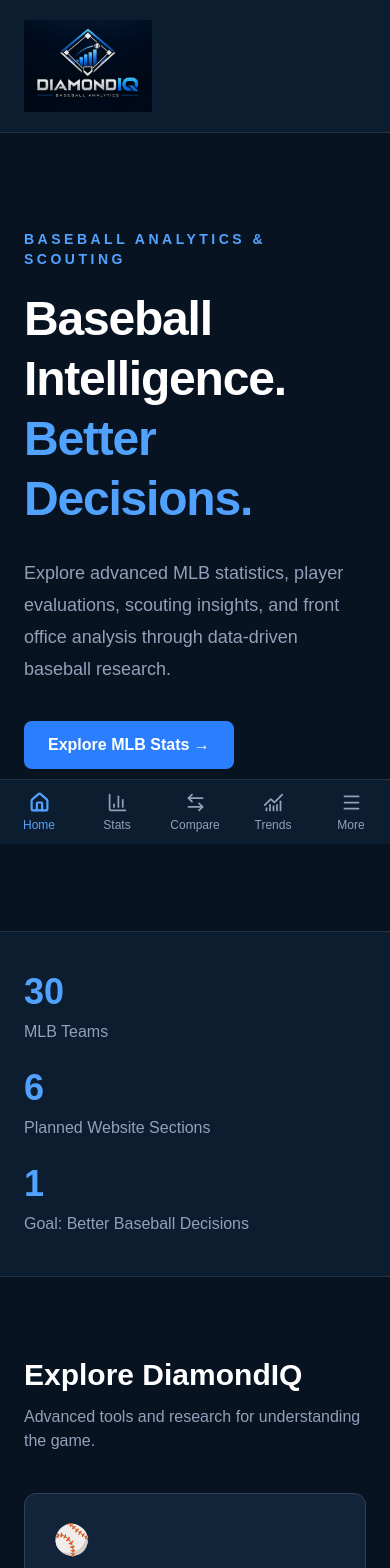
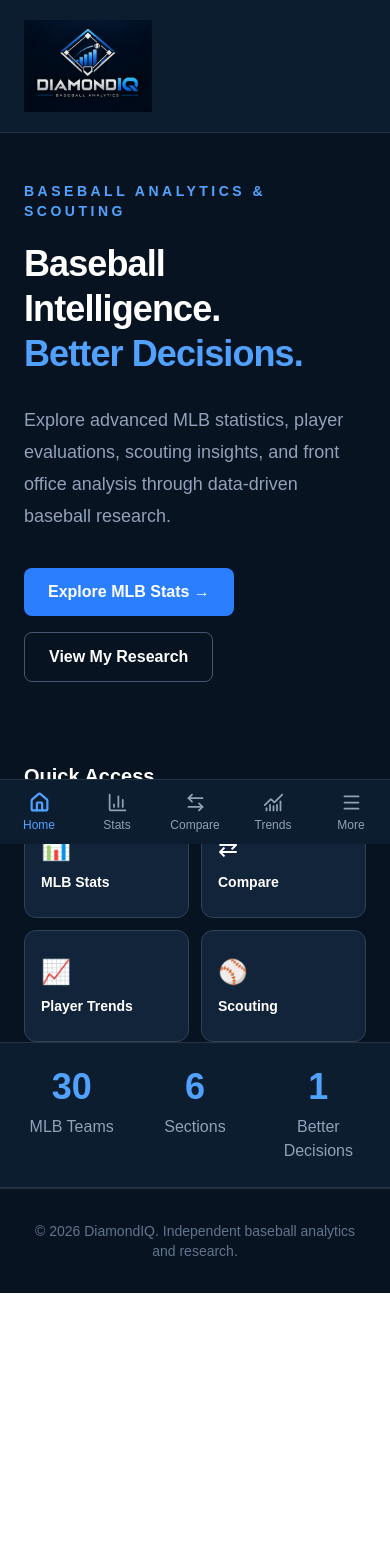
Before and after one commit to coreybann/DiamondIQ, a Next.js app: page / in a window 390 px wide. Shown: the top 1568 px of the page. After the commit the page ends 1389 px from the top, so only its background shows below. Built offline with nearby package versions, Linux system fonts and the light colour scheme.

Commit message:
Improve DiamondIQ mobile homepage

```diff
--- a/src/app/page.tsx
+++ b/src/app/page.tsx
@@ -51,12 +51,12 @@ export default function Home() {
     <main className="min-h-screen bg-[#081321] text-white">
 
 
-      <section className="mx-auto max-w-7xl px-6 py-24">
+      <section className="mx-auto max-w-7xl px-6 py-12 md:py-24">
         <div className="max-w-4xl">
           <p className="mb-5 text-sm font-bold uppercase tracking-[0.25em] text-blue-400">
             Baseball Analytics & Scouting
           </p>
-          <h1 className="text-5xl font-black leading-tight tracking-tight md:text-7xl">
+          <h1 className="text-4xl font-black leading-tight tracking-tight sm:text-5xl md:text-7xl">
             Baseball Intelligence.
             <span className="block text-blue-400">
               Better Decisions.
@@ -83,25 +83,50 @@ export default function Home() {
           </div>
         </div>
       </section>
+{/* Mobile Quick Access */}
+<section className="mx-auto max-w-7xl px-6 pt-8 md:hidden">
+  <h2 className="mb-4 text-xl font-bold">
+    Quick Access
+  </h2>
 
+  <div className="grid grid-cols-2 gap-3">
+    {[
+      { name: "MLB Stats", href: "/stats", icon: "📊" },
+      { name: "Compare", href: "/compare", icon: "⇄" },
+      { name: "Player Trends", href: "/trends", icon: "📈" },
+      { name: "Scouting", href: "/scouting", icon: "⚾" },
+    ].map((item) => (
+      <Link
+        key={item.href}
+        href={item.href}
+        className="flex min-h-28 flex-col justify-center gap-2 rounded-xl border border-slate-700 bg-[#12243a] p-4 transition-colors active:bg-[#1b3654]"
+      >
+        <span className="text-2xl">{item.icon}</span>
+        <span className="text-sm font-semibold">{item.name}</span>
+      </Link>
+    ))}
+  </div>
+</section>
       <section className="border-y border-white/10 bg-[#0d1d30]">
-        <div className="mx-auto grid max-w-7xl gap-6 px-6 py-10 md:grid-cols-3">
+        <div className="mx-auto grid max-w-7xl grid-cols-3 gap-3 px-4 py-6 text-center md:gap-6 md:px-6 md:py-10 md:text-left">
           <div>
             <p className="text-4xl font-bold text-blue-400">30</p>
             <p className="mt-2 text-slate-400">MLB Teams</p>
           </div>
           <div>
             <p className="text-4xl font-bold text-blue-400">6</p>
-            <p className="mt-2 text-slate-400">Planned Website Sections</p>
+            <p className="mt-2 text-slate-400"><span className="md:hidden">Sections</span>
+<span className="hidden md:inline">Planned Website Sections</span></p>
           </div>
           <div>
             <p className="text-4xl font-bold text-blue-400">1</p>
-            <p className="mt-2 text-slate-400">Goal: Better Baseball Decisions</p>
+            <p className="mt-2 text-slate-400"><span className="md:hidden">Better Decisions</span>
+<span className="hidden md:inline">Goal: Better Baseball Decisions</span></p>
           </div>
         </div>
       </section>
 
-      <section className="mx-auto max-w-7xl px-6 py-20">
+      <section className="mx-auto hidden max-w-7xl px-6 py-20 md:block">
         <h2 className="text-3xl font-bold">Explore DiamondIQ</h2>
         <p className="mt-3 text-slate-400">
           Advanced tools and research for understanding the game.
```
